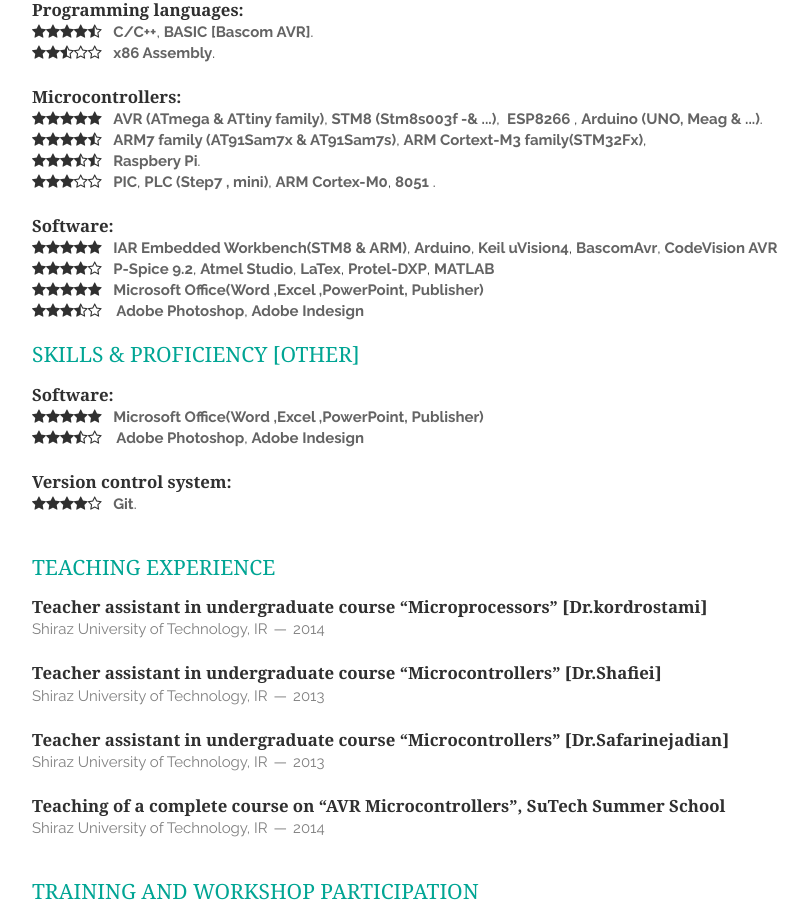
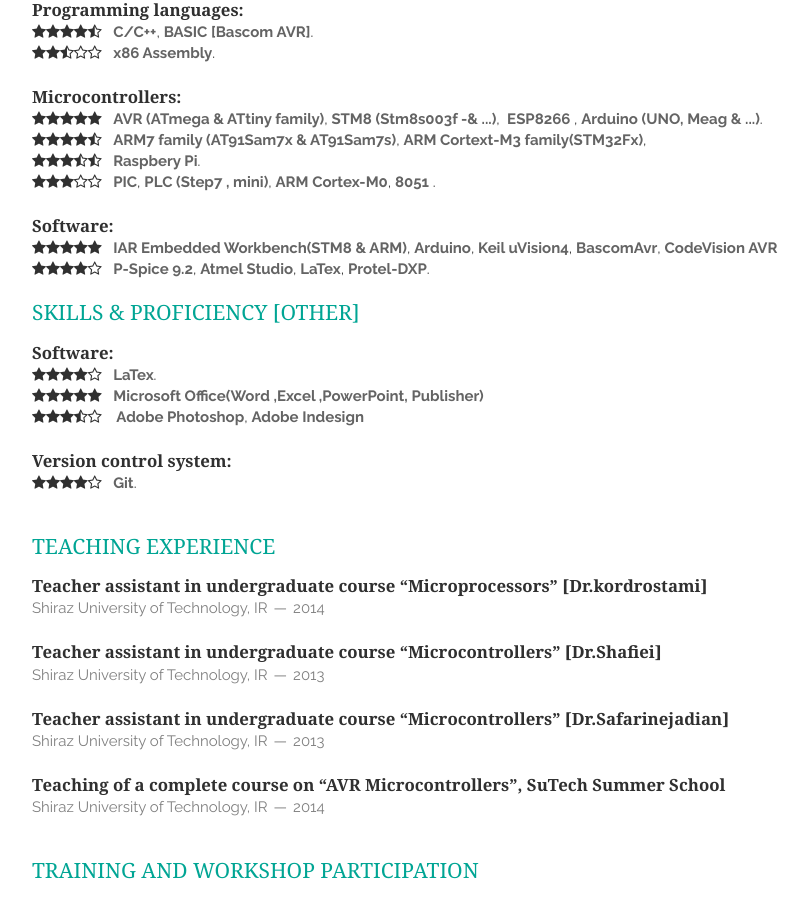
Before and after one commit to yazdipour/cv, a Jekyll site: the page built from index.html, in a window 1280 px wide and 900 px high, scrolled down 670 px. Shown: the whole window, without its empty margins (328-1136 px from the left). Built offline with Jekyll 4.4.1, drawn with Linux system fonts in a browser that asks for light colours; nearby versions of some CDN libraries.

Commit message:
Update skills.html

```diff
--- a/_includes/skills.html
+++ b/_includes/skills.html
@@ -92,16 +92,7 @@
         </p>
         <p>
             <i class="fa fa-star"></i><i class="fa fa-star"></i><i class="fa fa-star"></i><i class="fa fa-star"></i><i class="fa fa-star-o"></i>
-            &nbsp;&nbsp;<em>P-Spice 9.2</em>, <em>Atmel Studio</em>, <em>LaTex</em>, <em>Protel-DXP</em>, <em>MATLAB</em>
-        </p>
-        <p>
-            <i class="fa fa-star"></i><i class="fa fa-star"></i><i class="fa fa-star"></i><i class="fa fa-star"></i><i class="fa fa-star"></i>
-            &nbsp;&nbsp;<em>Microsoft Office(Word ,Excel ,PowerPoint, Publisher)</em>
-        </p>
-
-        <p>
-            <i class="fa fa-star"></i><i class="fa fa-star"></i><i class="fa fa-star"></i><i class="fa fa-star-half-o"></i><i class="fa fa-star-o"></i>
-            &nbsp;&nbsp;<em> Adobe Photoshop</em>, <em>Adobe Indesign </em>
+            &nbsp;&nbsp;<em>P-Spice 9.2</em>, <em>Atmel Studio</em>, <em>LaTex</em>, <em>Protel-DXP</em>.
         </p>
     </article>
 
@@ -114,6 +105,10 @@
         <header>
             <h1>Software:</h1>
         </header>
+        <p>
+            <i class="fa fa-star"></i><i class="fa fa-star"></i><i class="fa fa-star"></i><i class="fa fa-star"></i><i class="fa fa-star-o"></i>
+            &nbsp;&nbsp;<em>LaTex</em>.
+        </p>
         <p>
             <i class="fa fa-star"></i><i class="fa fa-star"></i><i class="fa fa-star"></i><i class="fa fa-star"></i><i class="fa fa-star"></i>
             &nbsp;&nbsp;<em>Microsoft Office(Word ,Excel ,PowerPoint, Publisher)</em>
```
